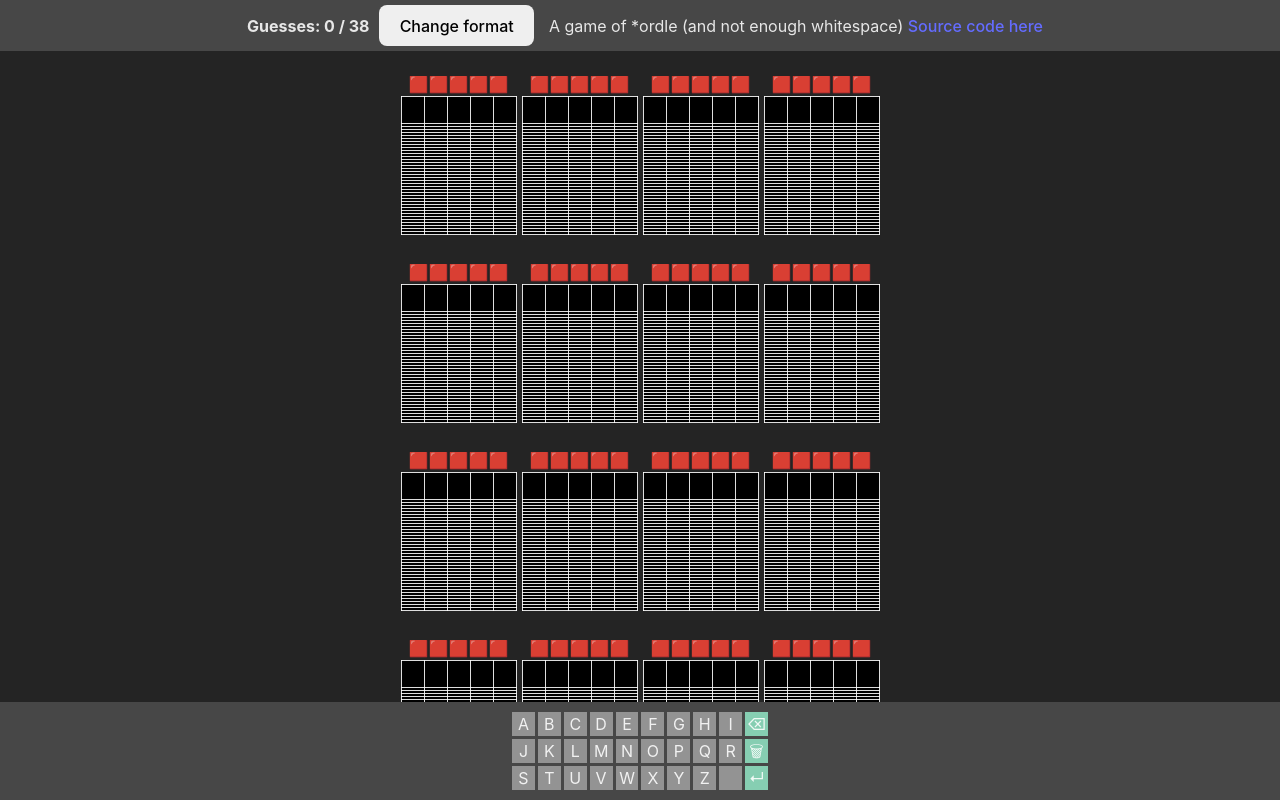
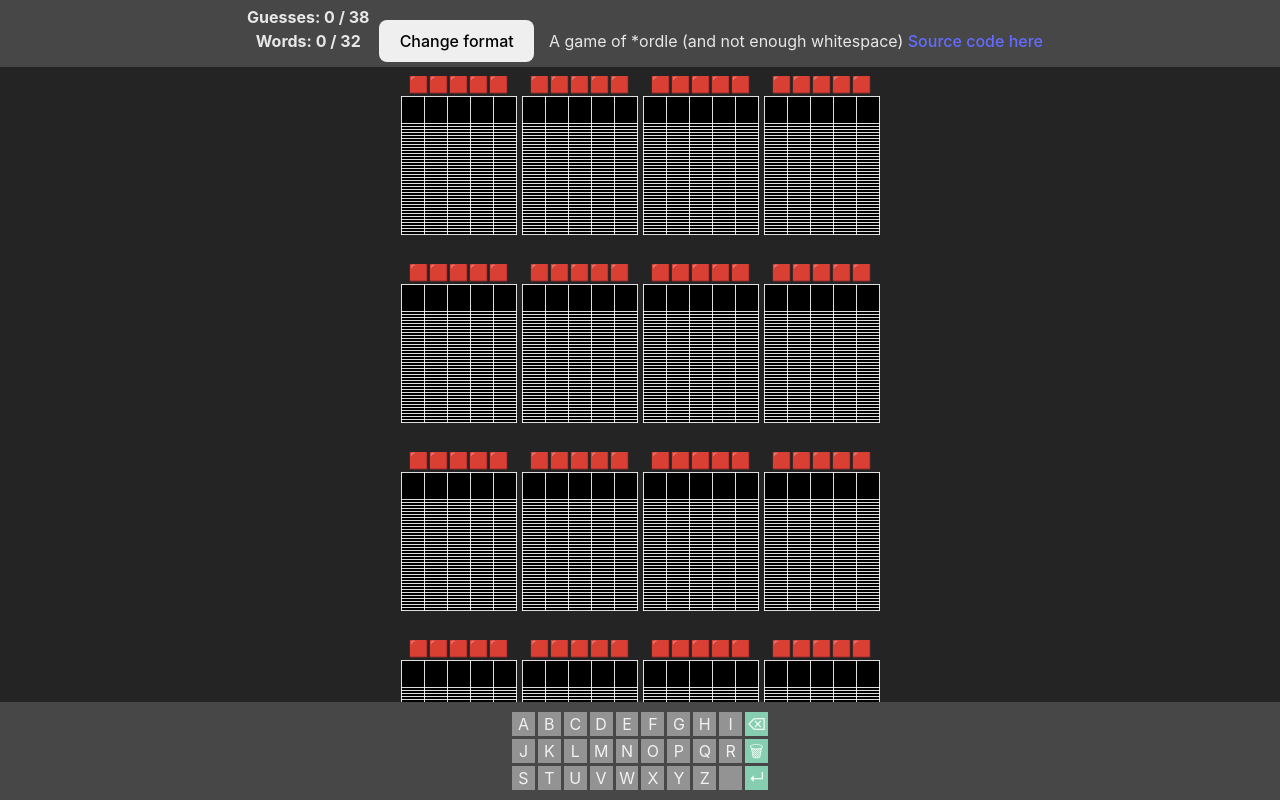
Before and after one commit to NotUnlikeTheWaves/hordle, a React (Vite) app: page / in a window 1280 px wide. Shown: the top 800 px of the page. Built offline with nearby package versions, Linux system fonts and the light colour scheme.

Commit message:
Show words guessed

```diff
--- a/src/App.tsx
+++ b/src/App.tsx
@@ -130,7 +130,7 @@ function App() {
       <div>
         <div className="top">
           <div className='guessCounter'>
-            Guesses: {gameState.history.length} / {MaxGuesses}
+            Guesses: {gameState.history.length} / {MaxGuesses} <div>Words: {numberOfCompleteWordles} / {NumberOfWordles}</div>
           </div>
           <button onClick={() => setFormat(getNextFormat(format))}>Change format</button>
           A game of *ordle (and not enough whitespace) <a href='https://github.com/NotUnlikeTheWaves/hordle'>Source code here</a>
```
